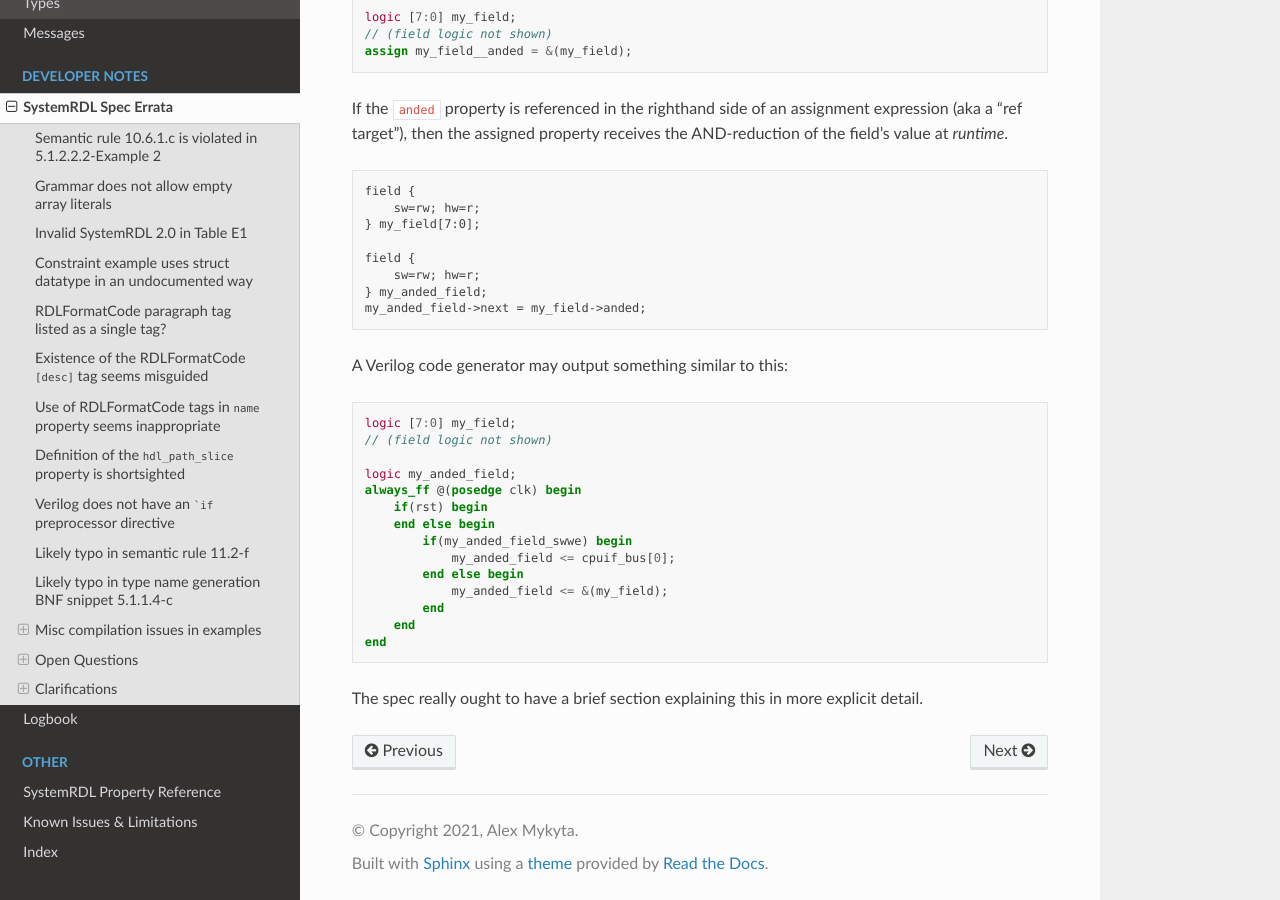
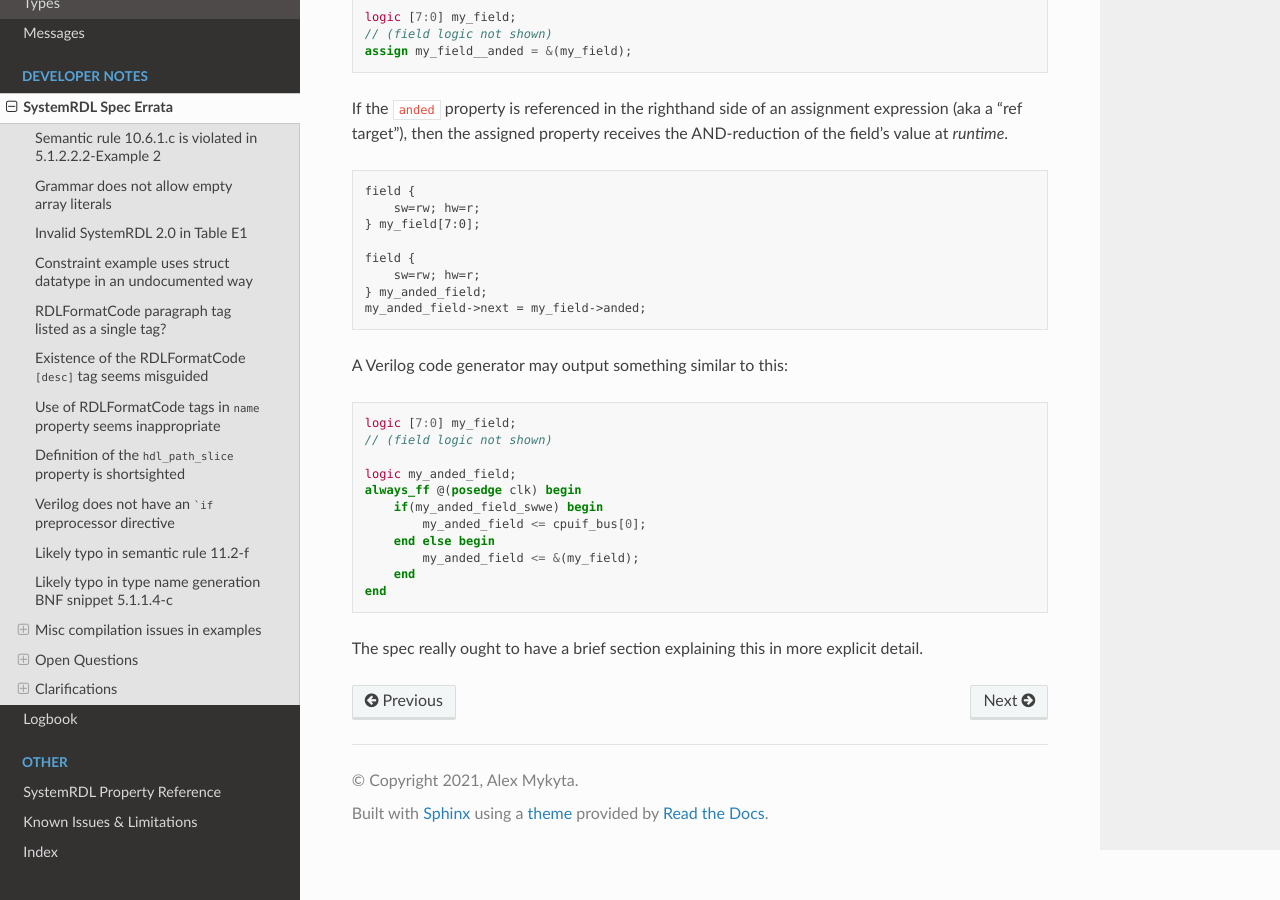
Before and after one commit to SystemRDL/systemrdl-compiler, a Sphinx documentation site: the page built from docs/dev_notes/rdl_spec_errata.rst, in a window 1280 px wide and 900 px high, scrolled down 7650 px. Built offline with Sphinx 7.4.7 and the Read the Docs theme 2.0.0, drawn with Linux system fonts in a browser that asks for light colours.

Commit message:
Amend verilog example

```diff
--- a/docs/dev_notes/rdl_spec_errata.rst
+++ b/docs/dev_notes/rdl_spec_errata.rst
@@ -423,13 +423,10 @@ A Verilog code generator may output something similar to this:
 
     logic my_anded_field;
     always_ff @(posedge clk) begin
-        if(rst) begin
+        if(my_anded_field_swwe) begin
+            my_anded_field <= cpuif_bus[0];
         end else begin
-            if(my_anded_field_swwe) begin
-                my_anded_field <= cpuif_bus[0];
-            end else begin
-                my_anded_field <= &(my_field);
-            end
+            my_anded_field <= &(my_field);
         end
     end
 
```
